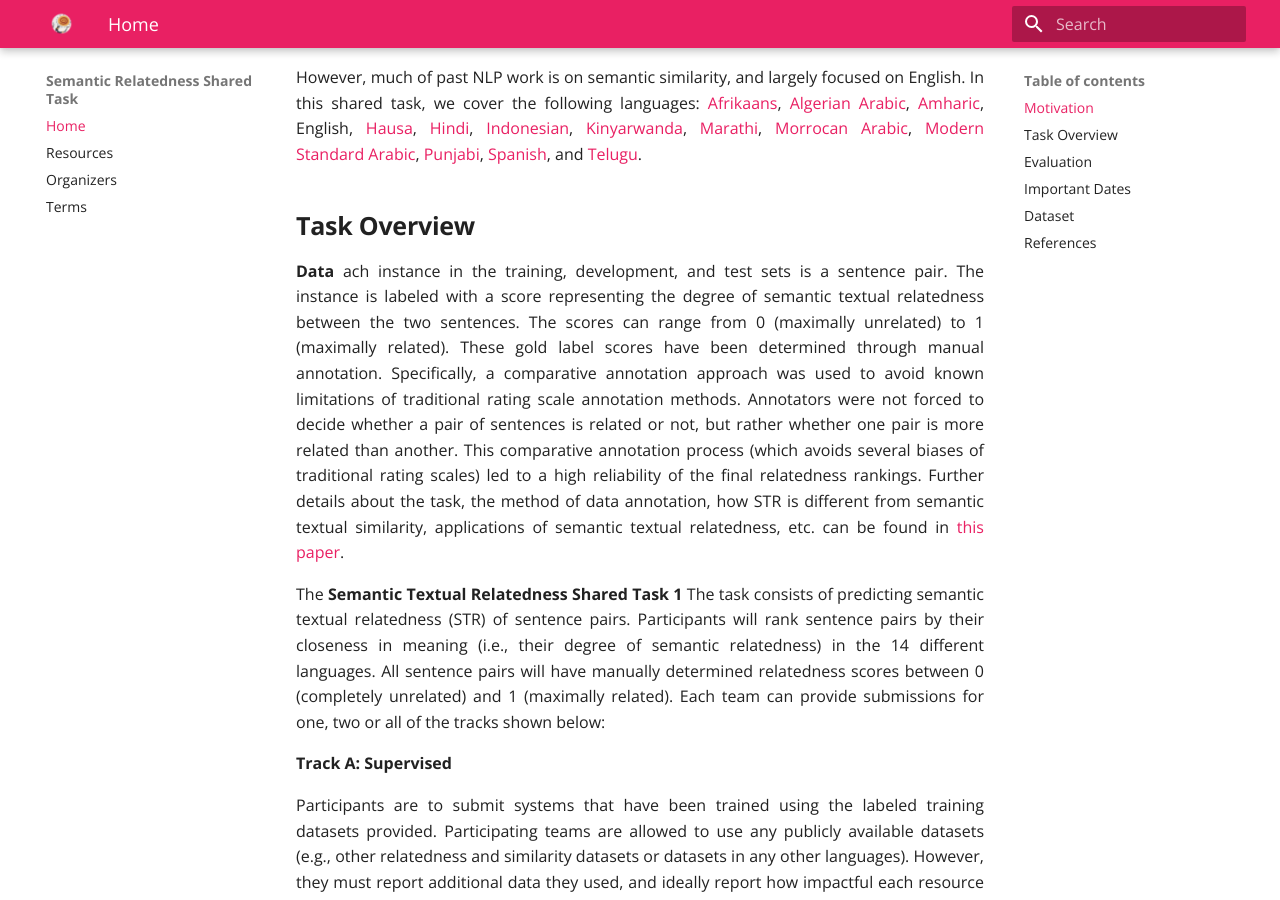
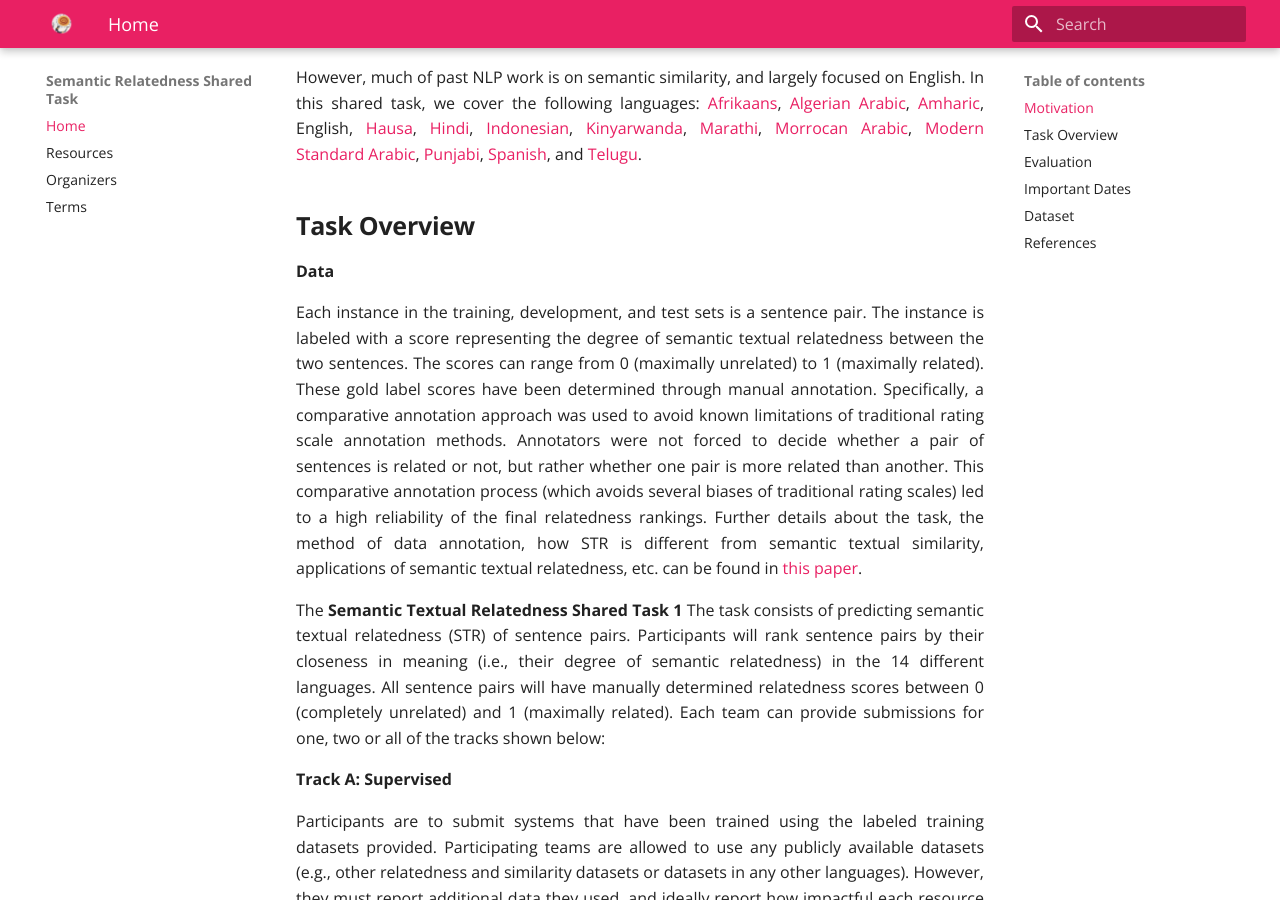
Before and after one commit to semantic-textual-relatedness/semantic-textual-relatedness.github.io, an MkDocs documentation site: the page built from docs/index.md, in a window 1280 px wide and 900 px high, scrolled down 884 px. Built offline with MkDocs 1.6.1 and Material for MkDocs 9.7.7, drawn with Linux system fonts in a browser that asks for light colours.

Commit message:
Update index.md

```diff
--- a/docs/index.md
+++ b/docs/index.md
@@ -51,9 +51,9 @@ Most people will agree that the sentences in pair 1 are more related than the se
 However, much of past NLP work is on semantic similarity, and largely focused on English. In this shared task, we cover the following languages: [Afrikaans](https://en.wikipedia.org/wiki/Afrikaans), [Algerian Arabic](https://en.wikipedia.org/wiki/Algerian_Arabic), [Amharic](https://en.wikipedia.org/wiki/Amharic), English, [Hausa](https://en.wikipedia.org/wiki/Hausa_language), [Hindi](https://en.wikipedia.org/wiki/Hindi), [Indonesian](https://en.wikipedia.org/wiki/Indonesian_language), [Kinyarwanda](https://en.wikipedia.org/wiki/Kinyarwanda), [Marathi](https://en.wikipedia.org/wiki/Marathi_language), [Morrocan Arabic](https://en.wikipedia.org/wiki/Moroccan_Arabic), [Modern Standard Arabic](https://en.wikipedia.org/wiki/Modern_Standard_Arabic), [Punjabi](https://en.wikipedia.org/wiki/Punjabi_language), [Spanish](https://en.wikipedia.org/wiki/Spanish_language), and [Telugu](https://en.wikipedia.org/wiki/Telugu_language).
 
 ## **Task Overview**
-<p>
- <strong>Data</strong>
- ach instance in the training, development, and test sets is a sentence pair. The instance is labeled with a score representing the degree of semantic textual relatedness between the two sentences. The scores can range from 0 (maximally unrelated) to 1 (maximally related). These gold label scores have been determined through manual annotation. Specifically, a comparative annotation approach was used to avoid known limitations of traditional rating scale annotation methods. Annotators were not forced to decide whether a pair of sentences is related or not, but rather whether one pair is more related than another. This comparative annotation process (which avoids several biases of traditional rating scales) led to a high reliability of the final relatedness rankings.
+<p><strong>Data</strong></p>
+
+<p>Each instance in the training, development, and test sets is a sentence pair. The instance is labeled with a score representing the degree of semantic textual relatedness between the two sentences. The scores can range from 0 (maximally unrelated) to 1 (maximally related). These gold label scores have been determined through manual annotation. Specifically, a comparative annotation approach was used to avoid known limitations of traditional rating scale annotation methods. Annotators were not forced to decide whether a pair of sentences is related or not, but rather whether one pair is more related than another. This comparative annotation process (which avoids several biases of traditional rating scales) led to a high reliability of the final relatedness rankings.
 Further details about the task, the method of data annotation, how STR is different from semantic textual similarity, applications of semantic textual relatedness, etc. can be found in <a href="https://aclanthology.org/2023.eacl-main.55.pdf">this paper</a>.
 </p>
 
```
